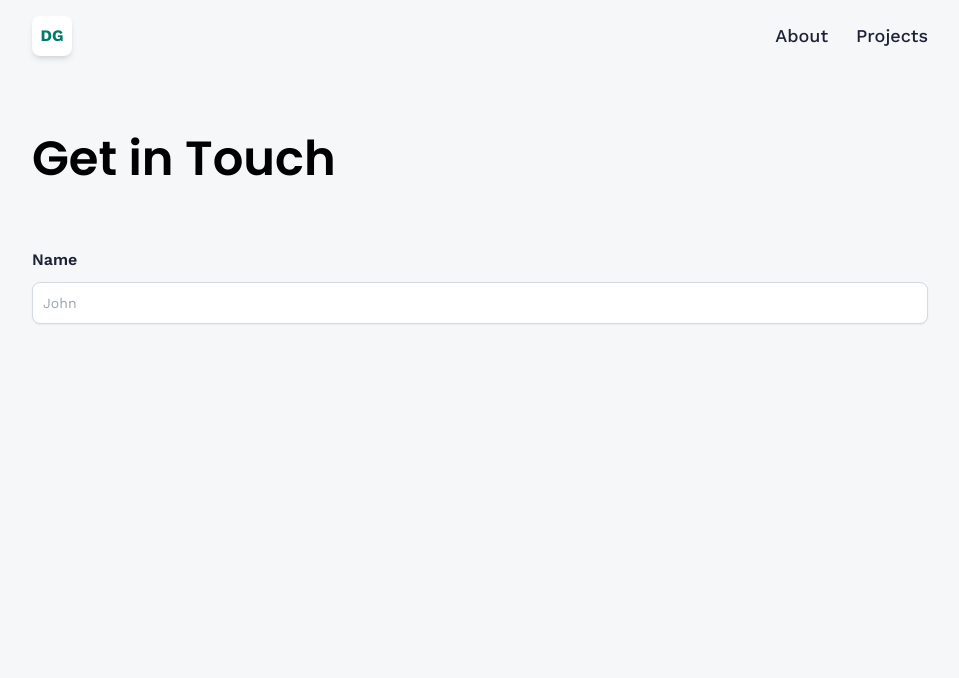
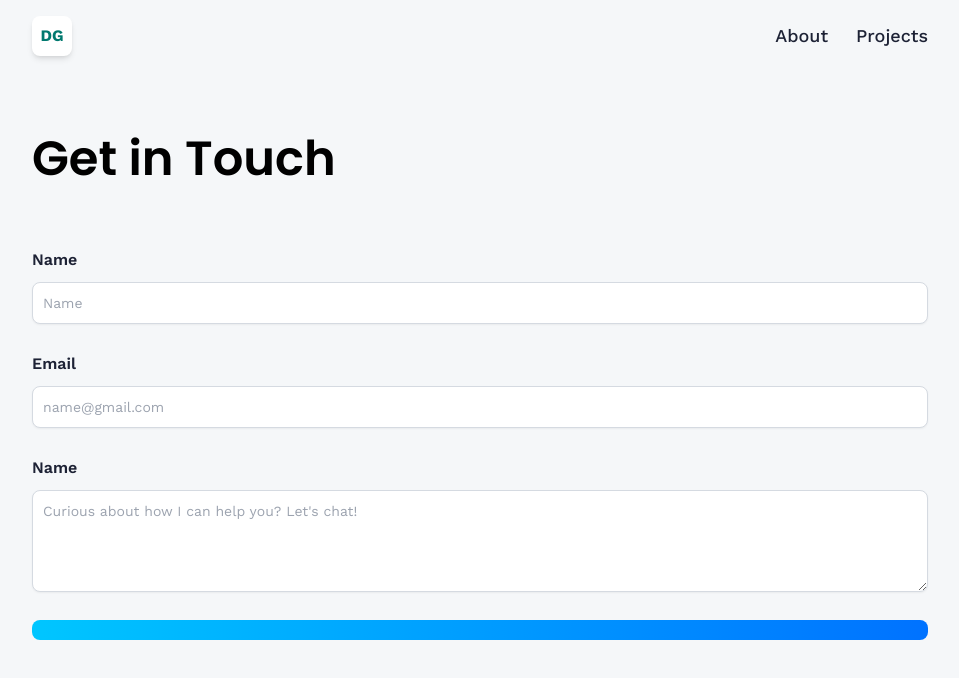
Before and after one commit to DariusGuillaume/3d-Site, a React (Vite) app: page /contact in a window 1280 px wide. Shown: the top 678 px of the page, without its empty margins (160-1119 px from the left). Built offline with nearby package versions, Linux system fonts and the light colour scheme.

Commit message:
name email and message slots working button in progress

```diff
--- a/src/pages/Contact.jsx
+++ b/src/pages/Contact.jsx
@@ -7,7 +7,10 @@ const Contact = () => {
 
     const handleChange = (e) => {
       setForm({...form, [e.target.name]: e.target.value})
-    }
+    };
+
+const handleFocus = () => {};
+const handleBlur = () => {};
 
   return (
 
@@ -22,12 +25,50 @@ const Contact = () => {
       <input type="text"
       name = "name"
       className="input"
-      placeholder = "John"
+      placeholder = "Name"
       required
       value = {form.name}
       onChange = {handleChange}
+      onFocus = {handleFocus}
+      onBlur = {handleBlur}
       />
     </label>
+
+    <label className="text-black-500 font-semibold">
+      Email
+      <input type="email"
+      name = "email"
+      className="input"
+      placeholder = "name@gmail.com"
+      required
+      value = {form.email}
+      onChange = {handleChange}
+      onFocus = {handleFocus}
+      onBlur = {handleBlur}
+      />
+    </label>
+    <label className="text-black-500 font-semibold">
+      Name
+      <textarea type="text"
+
+      name = "message"
+      rows = {4}
+      className="textarea"
+      placeholder = "Curious about how I can help you? Let's chat!"
+      required
+      value = {form.message}
+      onChange = {handleChange}
+      onFocus = {handleFocus}
+      onBlur = {handleBlur}
+      />
+    </label>
+    <button
+    type="submit"
+    className="btn"
+    onFocus={handleFocus}
+    onBlur={handleBlur}
+    >
+      </button>
 
     </form>
 </div>
```
